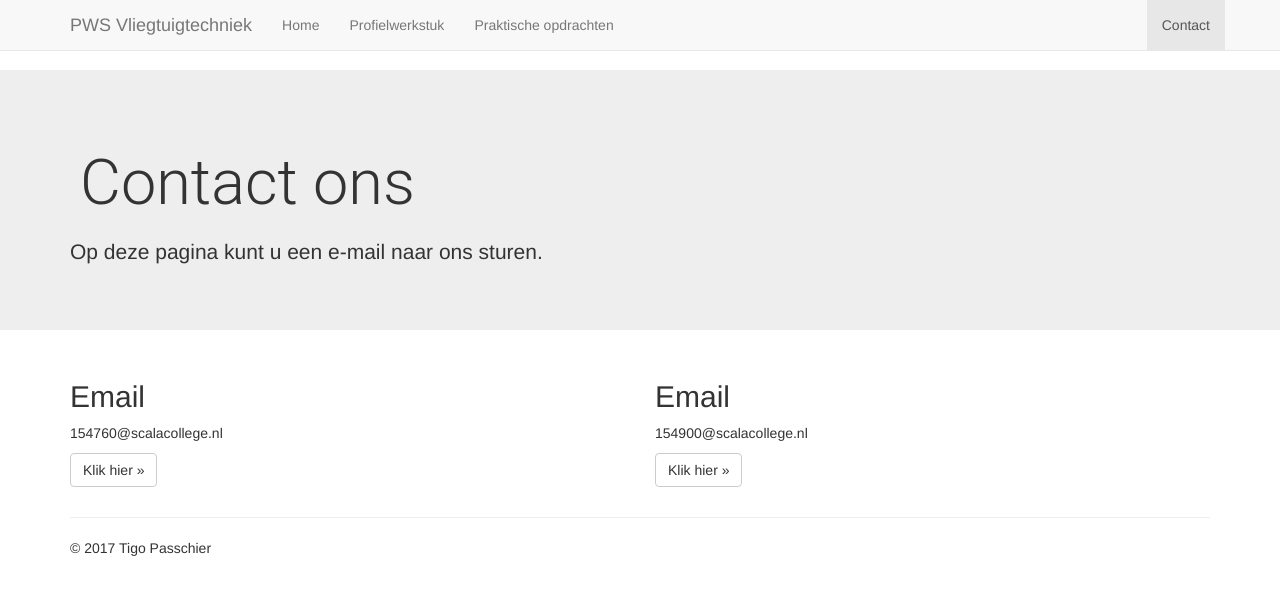
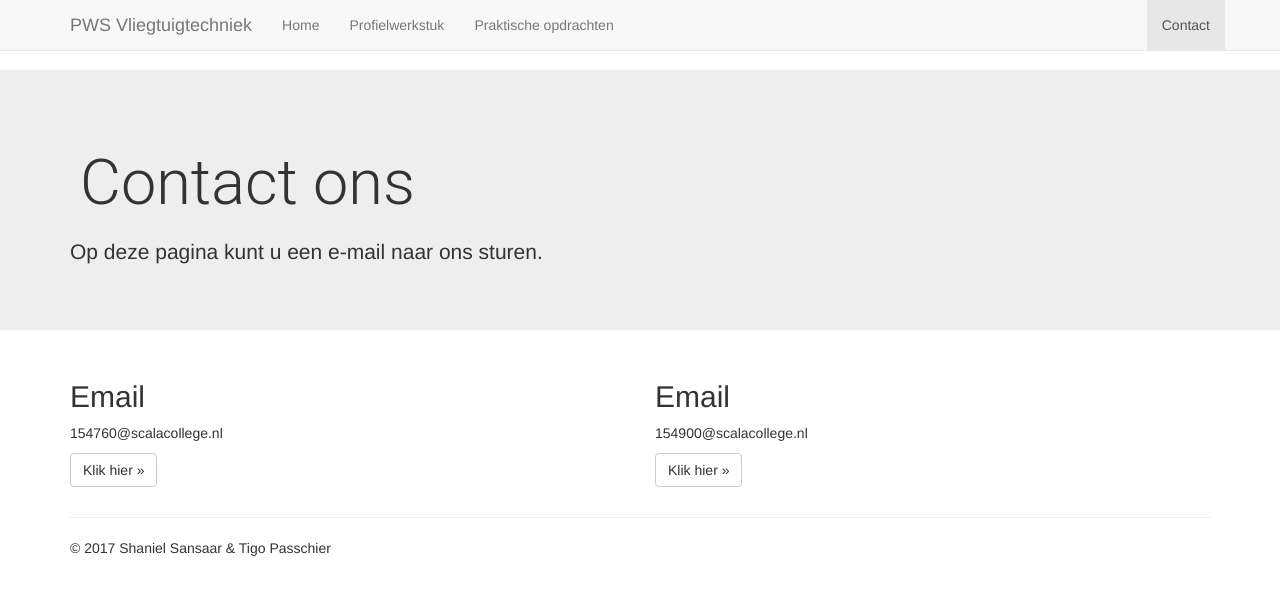
Before and after one commit to Vliegtuigpws/Vliegtuigpws.github.io, a plain HTML site: page contact.html in a window 1280 px wide. Drawn offline with nearby package versions, Linux system fonts and the light colour scheme.

Commit message:
Update footer

```diff
--- a/contact.html
+++ b/contact.html
@@ -71,7 +71,7 @@
 		</div>
 		<hr>
 		<footer>
-			<p>&copy; 2017 Tigo Passchier</p>
+			<p>&copy; 2017 Shaniel Sansaar & Tigo Passchier</p>
 		</footer>
     </div> <!-- /container -->
 
```
Also changed, not shown: index.html (+1 -1 lines).
